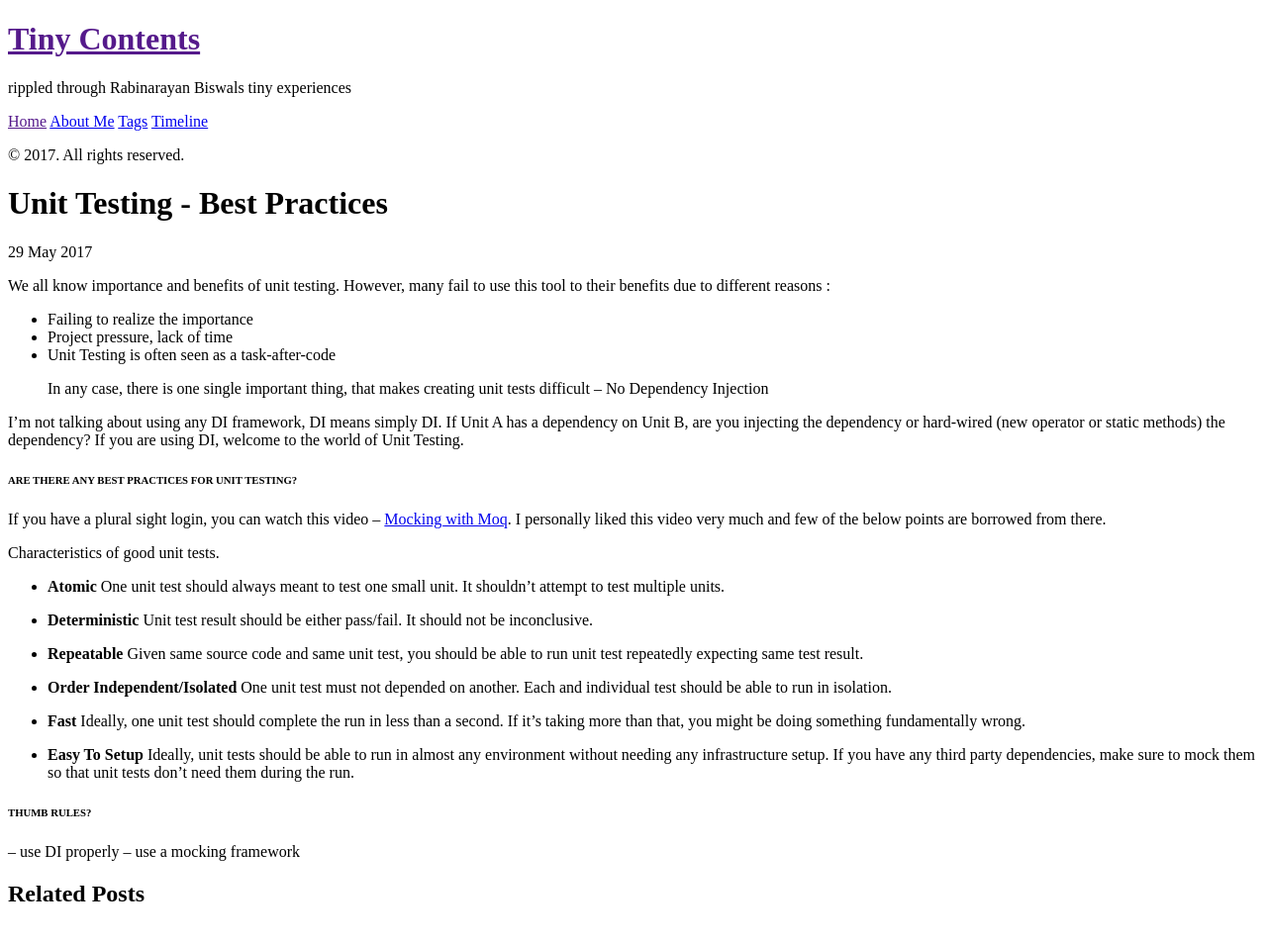
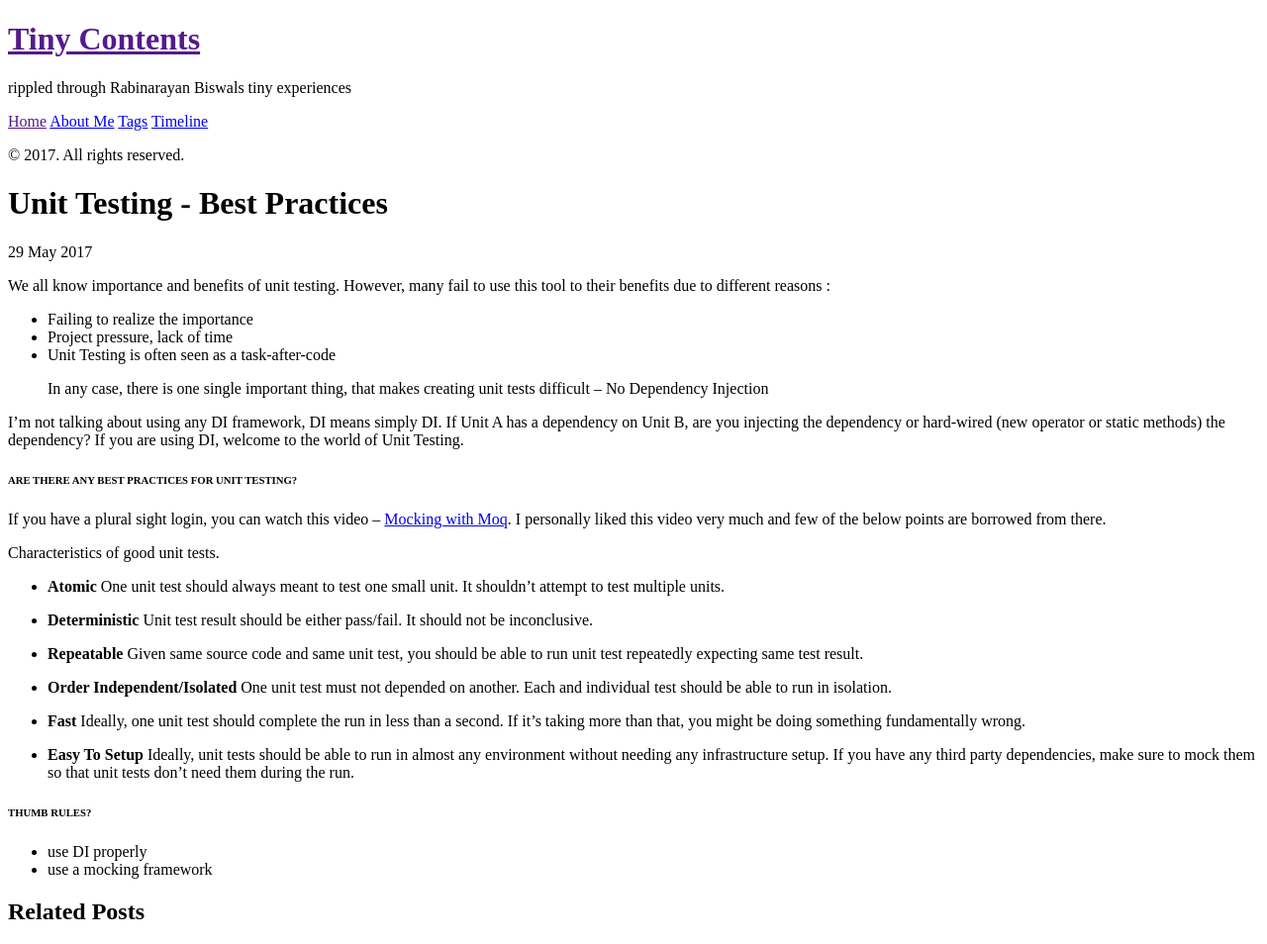
Before and after one commit to rabibiswal/rabibiswal.github.io, a Jekyll site: the page built from _posts/2017-05-29-unit-testing-best-practices.md, in a window 1280 px wide. Shown: the whole page at 99% size. Built offline with Jekyll 4.4.1, drawn with Linux system fonts in a browser that asks for light colours; Markdown is read by kramdown in place of the engine named in the settings.

Commit message:
blog expert

```diff
--- a/_config.yml
+++ b/_config.yml
@@ -24,4 +24,4 @@ version:          2.1.0
 github:
   repo:           https://github.com/poole/hyde
 
-excerpt_separator:   <!--more-->
+excerpt_separator: '<!--more-->'
--- a/_posts/2017-05-29-unit-testing-best-practices.md
+++ b/_posts/2017-05-29-unit-testing-best-practices.md
@@ -44,5 +44,5 @@ Ideally, unit tests should be able to run in almost any environment without need
 
 ###### THUMB RULES?
 
-– use DI properly
-– use a mocking framework
+-  use DI properly
+-  use a mocking framework
```
